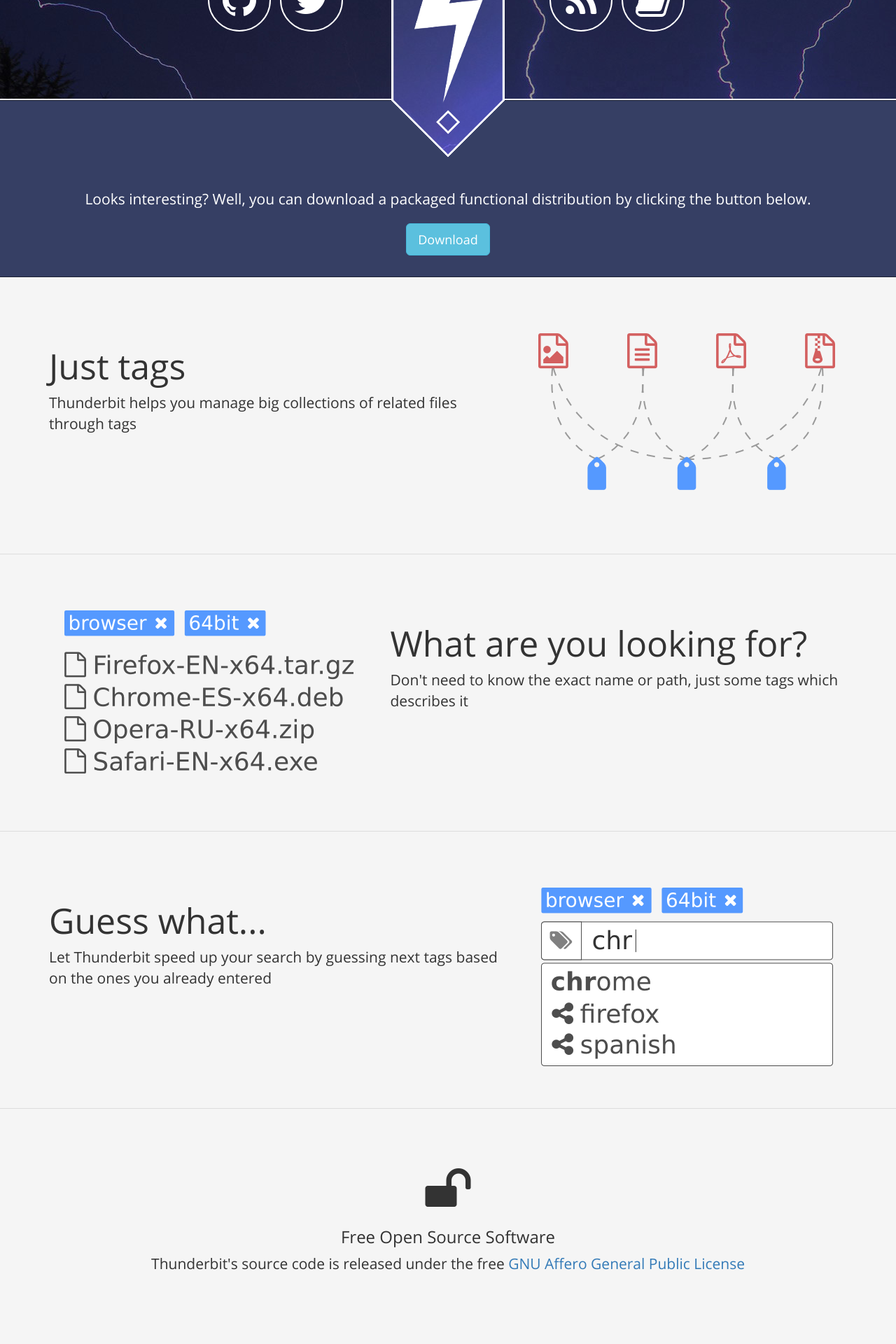
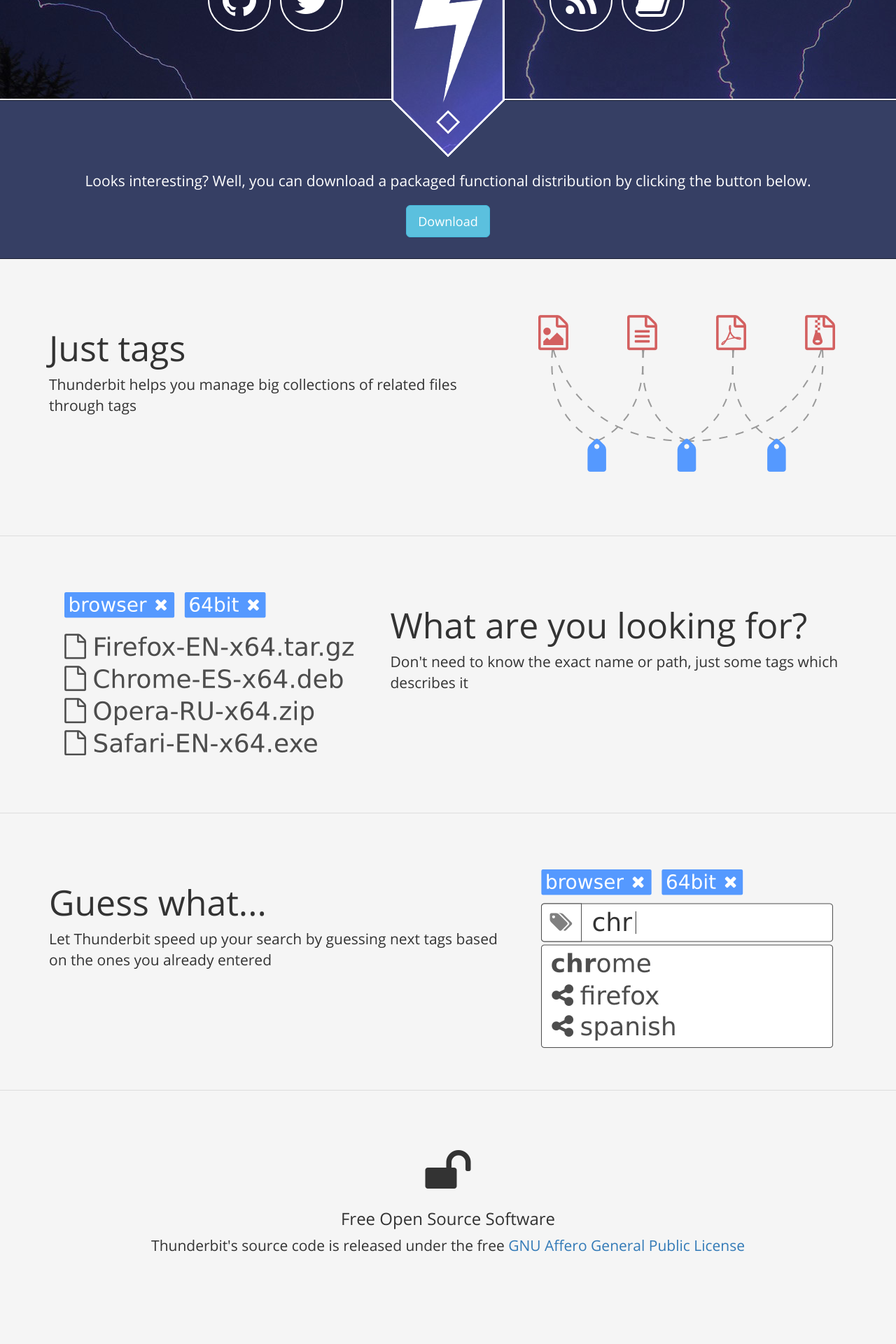
Before and after one commit to thunderbit/thunderbit, a Jekyll site: the page built from index.html, in a window 1280 px wide. Shown: the part 381-2301 px from the top of the page at 70% size. Built offline with Jekyll 4.4.1, drawn with Linux system fonts in a browser that asks for light colours; emoji names are drawn with the system emoji font; comment, search, counter and statistics services are not loaded.

Commit message:
Lowered the padding-top

```diff
--- a/css/styles.css
+++ b/css/styles.css
@@ -165,7 +165,7 @@
 .release-download-banner {
     background-color: #363f64;
     color: #FFF;
-    padding-top: 126px;
+    padding-top: 100px;
     padding-bottom: 20px;
     border-top: 1px solid #1a1f33;
     border-bottom: 1px solid #1a1f33;
```
